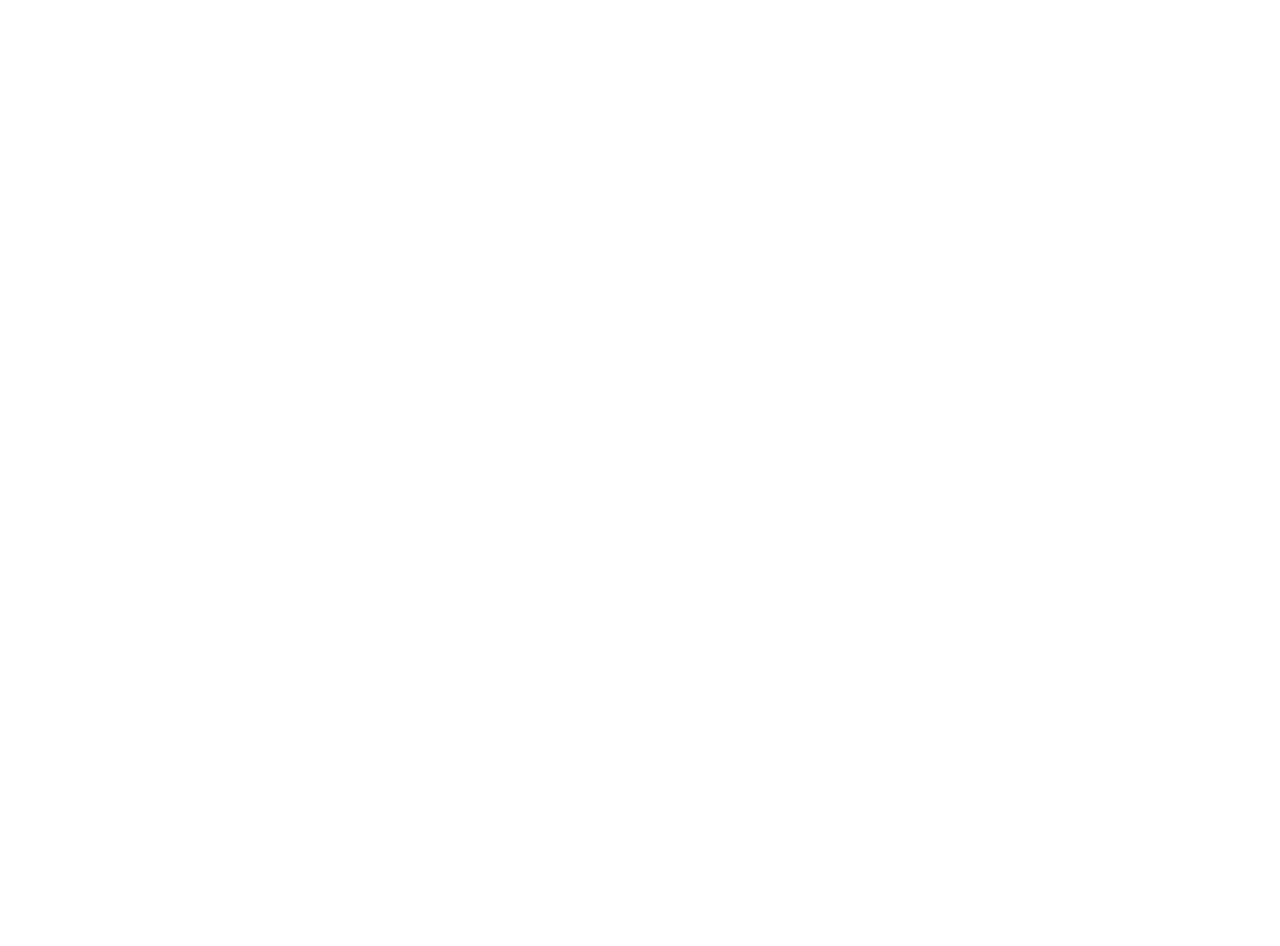
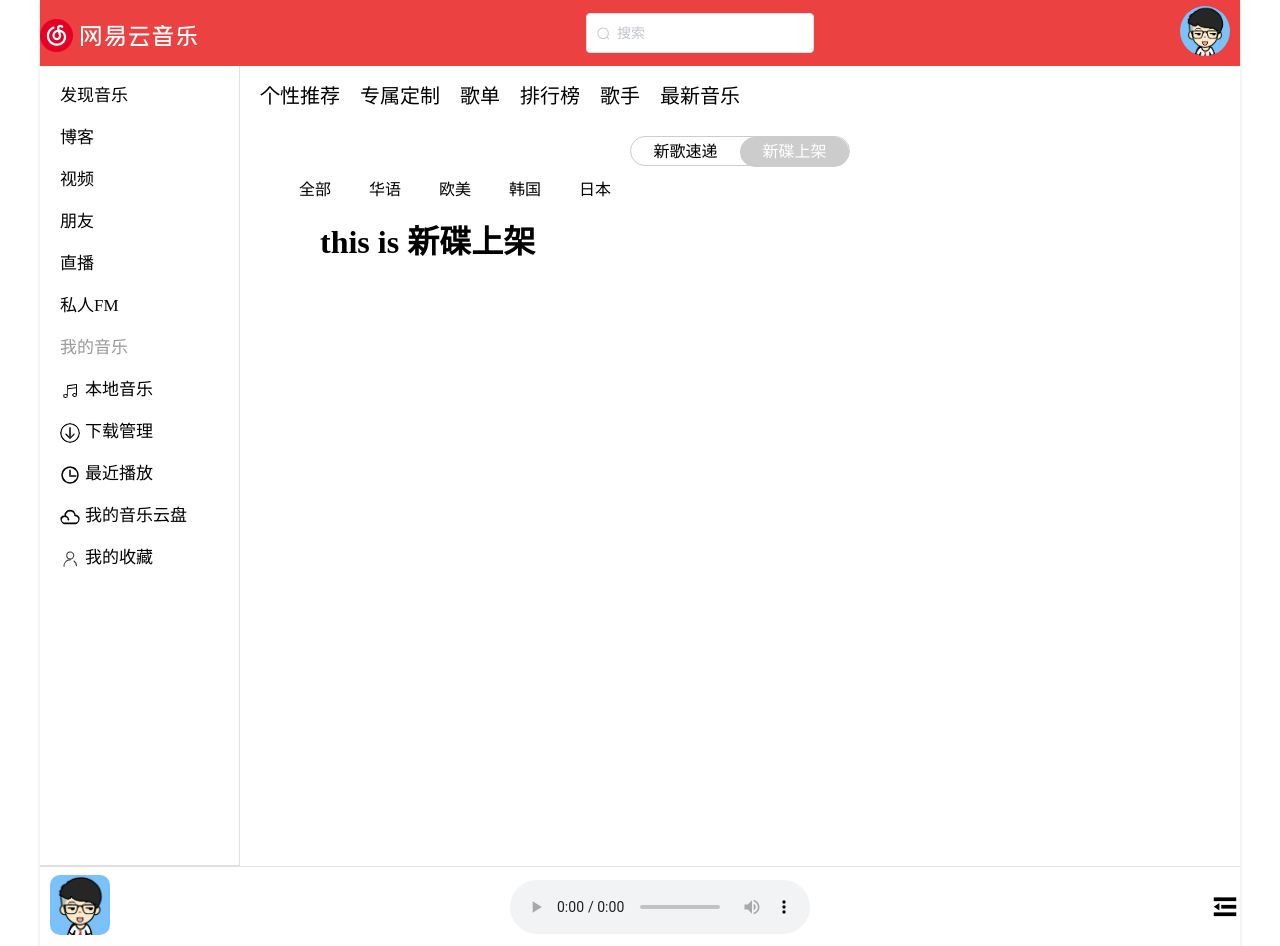
Before and after one commit to mingzhangli/vuemusicProject, a Vue app: page /Home/zx/xdsj in a window 1280 px wide. Before the commit the page ends 800 px from the top, so only its background shows below. Built offline with nearby package versions, Linux system fonts and the light colour scheme.

Commit message:
第七次提交

```diff
--- a/src/components/home/gd.vue
+++ b/src/components/home/gd.vue
@@ -48,7 +48,7 @@
         <el-pagination
           background
           layout="prev, pager, next"
-          :total="100"
+          :total="150"
           @current-change="update"
         >
         </el-pagination>
@@ -74,22 +74,19 @@ export default {
       url: "/top/playlist/highquality?limit=1",
     }).then((res) => {
       this.heighQuality = res.data.playlists[0];
-      console.log(res);
     });
 
     this.$request({
       url: "/playlist/catlist",
-    }).then((success) => {
-      this.tags = success.data.sub.slice(0, 10);
-      this.all = success.data.sub;
-      console.log(this.tags);
+    }).then((res) => {
+      this.tags = res.data.sub.slice(0, 10);
+      this.all = res.data.sub;
     });
 
     this.$request({
       url: "/top/playlist?limit=40",
     }).then((success) => {
       this.list = success.data.playlists;
-      console.log(this.list);
     });
   },
   methods: {
@@ -101,7 +98,6 @@ export default {
         url: "/top/playlist?limit=40&offset=" + 40 * (page - 1),
       }).then((res) => {
         this.list = res.data.playlists;
-        console.log(this.list);
       });
     },
   },
@@ -215,6 +211,7 @@ export default {
   height: 240px;
 }
 .pagination {
-  margin: 0 auto;
+  margin-top: 30px;
+  text-align: center;
 }
 </style>
--- /dev/null
+++ b/src/components/home/gs.vue
@@ -0,0 +1,83 @@
+<template>
+  <div class="container">
+    <div class="artist-classify">
+      <ul>
+        <li>全部</li>
+        <li @click="getartistList(null)">语种</li>
+        <li @click="getartistList(1)">华语</li>
+        <li @click="getartistList(2)">欧美</li>
+        <li @click="getartistList(3)">日本</li>
+        <li @click="getartistList(4)">韩国</li>
+      </ul>
+    </div>
+    <div class="artist-content">
+      <ul>
+        <li v-for="(item, id) in artistList" :key="id">
+          <img :src="item.img1v1Url" alt="" width="170px" height="170px" />
+          <p>{{ item.name }}</p>
+        </li>
+      </ul>
+    </div>
+  </div>
+</template>
+
+<script>
+export default {
+  data() {
+    return {
+      artistList: [],
+    };
+  },
+  components: {},
+  methods: {
+    getartistList(type) {
+      if (type) {
+        this.$request({
+          url: "/toplist/artist",
+          params: {
+            type: type,
+          },
+        }).then((res) => {
+          this.artistList = res.data.list.artists;
+        });
+      }
+    },
+  },
+  mounted() {
+    this.$request({
+      url: "/toplist/artist",
+    }).then((res) => {
+      this.artistList = res.data.list.artists;
+    });
+  },
+};
+</script>
+
+<style scoped >
+.container {
+  padding: 10px 0 50px 20px;
+}
+.artist-classify ul {
+  display: flex;
+}
+.artist-classify ul li {
+  width: 70px;
+  text-align: center;
+  border-right: 1px solid rgb(146, 146, 146);
+}
+.artist-content {
+  margin-top: 20px;
+}
+.artist-content ul {
+  display: flex;
+  flex-wrap: wrap;
+  justify-content: space-between;
+}
+.artist-content ul li {
+  width: 170px;
+  height: 190px;
+}
+.artist-content ul li p {
+  text-align: center;
+}
+</style>
--- /dev/null
+++ b/src/components/home/phb.vue
@@ -0,0 +1,63 @@
+<template>
+  <div class="container">
+    <div class="top-list">
+      <ul>
+        <li v-for="(item, index) in paylistLists" :key="index">
+          <img :src="item.coverImgUrl" alt="" width="170px" height="170px" />
+          <p>{{ item.name }}</p>
+          <span>{{ getCount(item.playCount) }}</span>
+        </li>
+      </ul>
+    </div>
+  </div>
+</template>
+
+<script>
+export default {
+  data() {
+    return {
+      paylistLists: [],
+    };
+  },
+  components: {},
+  methods: {
+    async init() {
+      //异步函数
+      const res = await this.$request({
+        url: "/toplist",
+      });
+      this.paylistLists = res.data.list;
+      console.log(this.paylistLists);
+    },
+    getCount(num) {
+      return num / 10000 > 0 ? parseInt(num / 10000) + "万" : num;
+    },
+  },
+  mounted() {
+    this.init();
+  },
+};
+</script>
+
+<style scoped >
+.container {
+  padding: 20px 0 80px 20px;
+}
+.top-list ul {
+  display: flex;
+  flex-wrap: wrap;
+  justify-content: space-between;
+}
+.top-list ul li {
+  position: relative;
+  text-align: center;
+  width: 170px;
+  height: 200px;
+}
+.top-list ul li span {
+  position: absolute;
+  top: 2px;
+  right: 5px;
+  color: aliceblue;
+}
+</style>
--- /dev/null
+++ b/src/components/home/xdsj.vue
@@ -0,0 +1,17 @@
+<template>
+  <div class="container">
+    <h1>this is 新碟上架</h1>
+  </div>
+</template>
+
+<script>
+export default {
+  data() {
+    return {};
+  },
+  components: {},
+};
+</script>
+
+<style scoped lang="scss">
+</style>
--- /dev/null
+++ b/src/components/home/xgsd.vue
@@ -0,0 +1,81 @@
+<template>
+  <div class="container">
+    <div class="content">
+      <ul>
+        <li v-for="item in songList" :key="item.id">
+          <img :src="item.album.picUrl" alt="" width="80px" height="80px" />
+          <div class="song-name">
+            <p>{{ item.name }}</p>
+            <span v-if="item.alias.length" class="origin">{{
+              item.alias[0]
+            }}</span>
+          </div>
+
+          <div class="author">{{ item.artists[0].name }}</div>
+          <div class="time">{{ getTime(item.duration) }}</div>
+        </li>
+      </ul>
+    </div>
+  </div>
+</template>
+
+<script>
+export default {
+  data() {
+    return {
+      songList: [],
+    };
+  },
+  components: {},
+  methods: {
+    getTime(dateTime) {
+      let min = Math.floor(dateTime / 60000);
+      let sec = Math.floor((dateTime - min * 60000) / 1000);
+      sec < 10 ? "0" + sec : sec;
+      return `${min}:${sec}`;
+    },
+  },
+  mounted() {
+    this.$request({
+      url: "/top/song",
+    }).then((res) => {
+      this.songList = res.data.data;
+      console.log(this.songList);
+    });
+  },
+};
+</script>
+
+<style scoped >
+.content ul li {
+  display: flex;
+  align-items: center;
+  height: 100px;
+}
+.content ul li:hover {
+  background: rgb(230, 228, 228);
+}
+.content ul li img {
+  margin-right: 10px;
+}
+.content ul li:nth-child(2n) {
+  background: rgb(230, 228, 228);
+}
+.song-name {
+  margin-right: 20px;
+  width: 300px;
+}
+.origin {
+  color: rgb(165, 163, 161);
+  width: 120px;
+  font-size: 12px;
+  overflow: hidden;
+  white-space: nowrap;
+  text-overflow: ellipsis;
+  margin-right: 40px;
+}
+.time {
+  display: flex;
+  justify-content: flex-start;
+}
+</style>
--- /dev/null
+++ b/src/components/home/zx.vue
@@ -0,0 +1,79 @@
+<template>
+  <div class="container">
+    <div class="newsongClassify">
+      <div class="xgsd" :class="{ isShow: showCurrent('/Home/zx/xgsd') }">
+        <span>新歌速递</span>
+      </div>
+      <div class="xdsj" :class="{ isShow: showCurrent('/Home/zx/xdsj') }">
+        <span>新碟上架</span>
+      </div>
+    </div>
+    <div class="classify">
+      <ul>
+        <li>全部</li>
+        <li>华语</li>
+        <li>欧美</li>
+        <li>韩国</li>
+        <li>日本</li>
+      </ul>
+    </div>
+    <router-view></router-view>
+  </div>
+</template>
+
+<script>
+export default {
+  data() {
+    return {
+      currentShow: false,
+    };
+  },
+  components: {},
+  methods: {
+    showCurrent(url) {
+      return this.$route.path == url;
+    },
+  },
+};
+</script>
+
+<style scoped >
+.container {
+  padding: 10px 0 40px 40px;
+}
+.newsongClassify {
+  margin: 0 auto;
+  border: 1px solid #ccc;
+  border-radius: 15px;
+  display: flex;
+  width: 220px;
+  height: 30px;
+}
+.xgsd {
+  width: 110px;
+  height: 30px;
+  line-height: 30px;
+  text-align: center;
+  border-radius: 15px;
+}
+.xdsj {
+  width: 110px;
+  height: 30px;
+  line-height: 30px;
+  text-align: center;
+  border-radius: 15px;
+}
+.isShow {
+  background: #ccc;
+  color: white;
+}
+.classify ul {
+  margin-top: 10px;
+  display: flex;
+}
+.classify ul li {
+  width: 70px;
+  height: 30px;
+  text-align: center;
+}
+</style>
--- a/src/network/api.js
+++ b/src/network/api.js
@@ -2,18 +2,7 @@ import axios from 'axios'
 
 export function request(config) {
     const instance = axios.create({
-        baseURL: 'http://localhost:3000/',
-        timeout: 5000
+        baseURL: 'http://localhost:3000/'
     })
-    instance.interceptors.request.use(config => {
-        return config
-    }), err => {
-        console.log(err)
-    }
-    instance.interceptors.response.use(config => {
-        return config
-    }), err => {
-        console.log(err)
-    }
     return instance(config)
 }
--- a/src/router/index.js
+++ b/src/router/index.js
@@ -4,6 +4,12 @@ import Home from '../views/Home.vue'
 import gx from '../components/home/gx.vue'
 import zs from '../components/home/zs.vue'
 import gd from '../components/home/gd.vue'
+import phb from '../components/home/phb.vue'
+import gs from '../components/home/gs.vue'
+import zx from '../components/home/zx.vue'
+import xgsd from '../components/home/xgsd.vue'
+import xdsj from '../components/home/xdsj.vue'
+
 
 
 
@@ -22,6 +28,16 @@ const routes = [
       { path: 'gx', component: gx },
       { path: 'zs', component: zs },
       { path: 'gd', component: gd },
+      { path: 'phb', component: phb },
+      { path: 'gs', component: gs },
+      {
+        path: 'zx', component: zx,
+        redirect: '/Home/zx/xgsd',
+        children: [
+          { path: 'xgsd', component: xgsd },
+          { path: 'xdsj', component: xdsj },
+        ]
+      },
     ]
   },
   {
--- a/src/views/Home.vue
+++ b/src/views/Home.vue
@@ -23,9 +23,24 @@
           >
             歌单
           </li>
-          <li>排行榜</li>
-          <li>歌手</li>
-          <li>最新音乐</li>
+          <li
+            @click="toLink('/Home/phb')"
+            :class="{ isActive: isShow('/Home/phb') }"
+          >
+            排行榜
+          </li>
+          <li
+            @click="toLink('/Home/gs')"
+            :class="{ isActive: isShow('/Home/gs') }"
+          >
+            歌手
+          </li>
+          <li
+            @click="toLink('/Home/zx')"
+            :class="{ isActive: isShow('/Home/zx') }"
+          >
+            最新音乐
+          </li>
         </ul>
         <div class="place">
           <router-view> </router-view>
```
